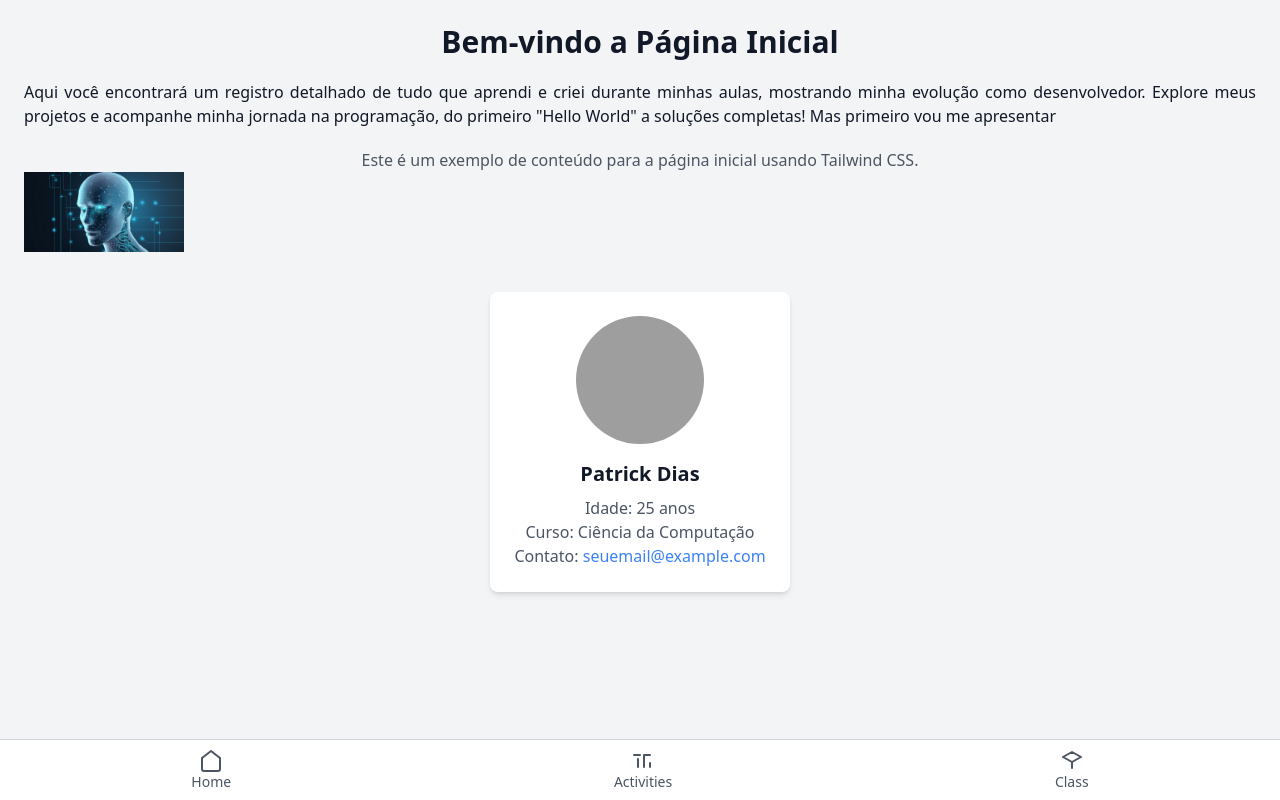
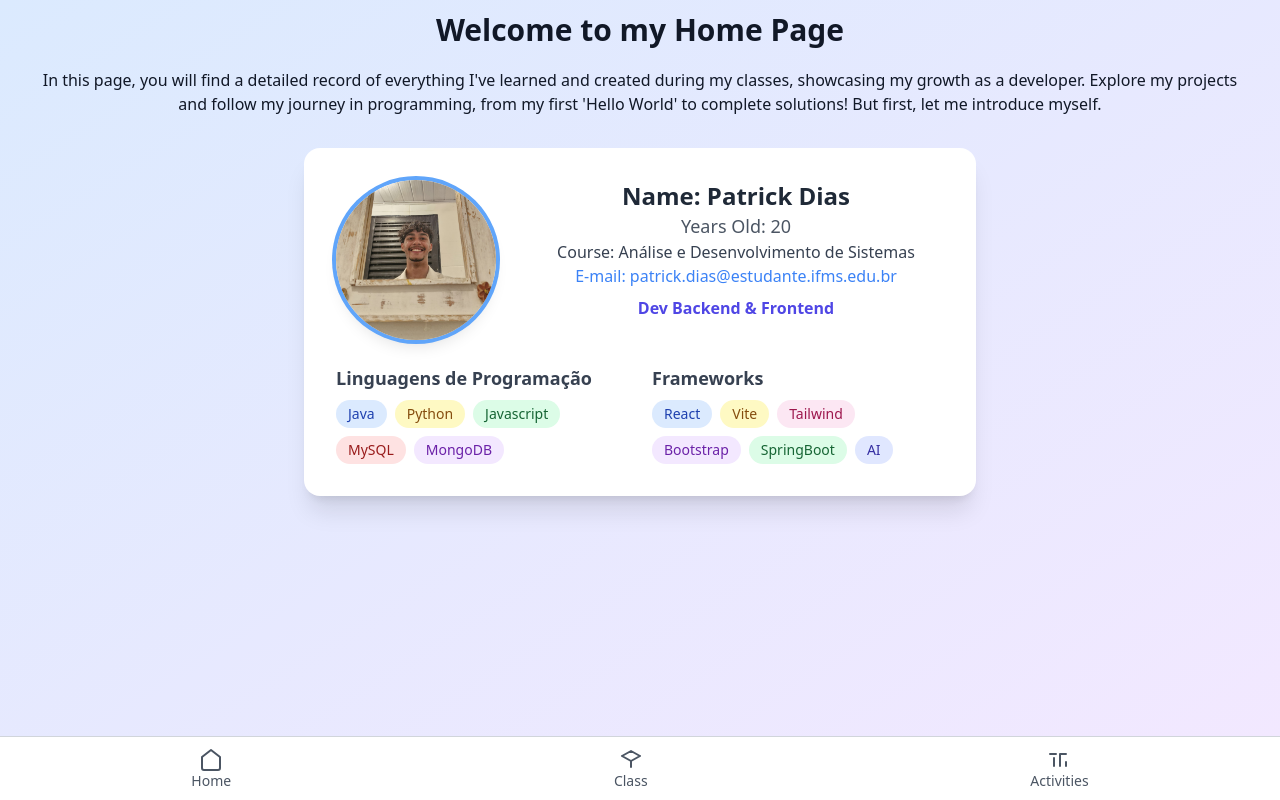
Before and after one commit to Patrick510/portfolio_python, a Flask app: page / in a window 1280 px wide. Run offline with Flask 3, Linux system fonts and the light colour scheme; some libraries are stand-ins or nearby versions; grey boxes are pictures that could not be loaded.

Commit message:
refactor base and index templates with improved layout, styling, and accessibility enhancements

```diff
--- a/app/templates/base.html
+++ b/app/templates/base.html
@@ -1,5 +1,5 @@
 <!DOCTYPE html>
-<html lang="pt-BR">
+<html lang="pt-BR" class="h-full">
 
 <head>
   <meta charset="UTF-8">
@@ -9,16 +9,16 @@
   <script src="https://unpkg.com/boxicons@2.1.4/dist/boxicons.js"></script>
 </head>
 
-<body class="h-screen flex flex-col bg-gray-100">
-  <main class="flex-1 p-6 pb-20 bg-gray-100">
+<body class="h-full flex flex-col bg-gradient-to-br from-blue-100 to-purple-100">
+  <main class="flex-1 overflow-y-auto p-3">
     {% block content %}
     {% endblock %}
   </main>
 
-  <nav class="fixed bottom-0 w-full bg-white border-t border-gray-300">
-    <ul class="flex justify-around items-center py-2">
+  <nav class="bg-white border-t border-gray-300 h-16">
+    <ul class="flex justify-around items-center h-full">
       <li class="flex flex-col items-center">
-        <a href="/index" class="text-gray-600 hover:text-green-500 flex flex-col items-center">
+        <a href="/index" class="text-gray-600 hover:text-blue-500 flex flex-col items-center">
           <svg xmlns="http://www.w3.org/2000/svg" class="h-6 w-6" fill="none" viewBox="0 0 24 24" stroke="currentColor">
             <path stroke-linecap="round" stroke-linejoin="round" stroke-width="2" d="M3 10l9-7 9 7v11a2 2 0 01-2 2H5a2 2 0 01-2-2V10z" />
           </svg>
@@ -27,7 +27,16 @@
       </li>
 
       <li class="flex flex-col items-center">
-        <a href="/activity" class="text-gray-600 hover:text-green-500 flex flex-col items-center">
+        <a href="/class" class="text-gray-600 hover:text-blue-500 flex flex-col items-center">
+          <svg xmlns="http://www.w3.org/2000/svg" class="h-6 w-6" fill="none" viewBox="0 0 24 24" stroke="currentColor">
+            <path stroke-linecap="round" stroke-linejoin="round" stroke-width="2" d="M12 14l9-5-9-5-9 5 9 5zm0 0v6m0-6L3 9m9 5l9-5" />
+          </svg>
+          <span class="text-sm">Class</span>
+        </a>
+      </li>
+
+      <li class="flex flex-col items-center">
+        <a href="/activity" class="text-gray-600 hover:text-blue-500 flex flex-col items-center">
           <svg xmlns="http://www.w3.org/2000/svg" class="h-6 w-6" fill="none" viewBox="0 0 24 24" stroke="currentColor">
             <path stroke-linecap="round" stroke-linejoin="round" stroke-width="2" d="M3 7h6m4 0h6m-6 0v12m-6 0v-8m12 8v-4" />
           </svg>
@@ -35,14 +44,6 @@
         </a>
       </li>
 
-      <li class="flex flex-col items-center">
-        <a href="/class" class="text-gray-600 hover:text-green-500 flex flex-col items-center">
-          <svg xmlns="http://www.w3.org/2000/svg" class="h-6 w-6" fill="none" viewBox="0 0 24 24" stroke="currentColor">
-            <path stroke-linecap="round" stroke-linejoin="round" stroke-width="2" d="M12 14l9-5-9-5-9 5 9 5zm0 0v6m0-6L3 9m9 5l9-5" />
-          </svg>
-          <span class="text-sm">Class</span>
-        </a>
-      </li>
     </ul>
   </nav>
 </body>
--- a/app/templates/index.html
+++ b/app/templates/index.html
@@ -1,21 +1,48 @@
 {% extends 'base.html' %}
 
 {% block content %}
-<h1 class="text-3xl font-semibold text-gray-900 text-center">Bem-vindo a Página Inicial</h1>
-<h3 class="text-gray-900 mt-5 text-justify">Aqui você encontrará um registro detalhado de tudo que aprendi e criei durante minhas aulas, mostrando minha evolução como desenvolvedor. Explore meus projetos e acompanhe minha jornada na programação, do primeiro "Hello World" a soluções completas! Mas primeiro vou me apresentar</h3>
-<p class="mt-5 text-gray-600 text-center">Este é um exemplo de conteúdo para a página inicial usando Tailwind CSS.</p>
-<div style="width: 10rem;">
-  <img class="imgquad" src="{{url_for('static', filename='imagem1.png')}}">
-</div>
-
-<div class="flex justify-center mt-10">
-  <div class="bg-white shadow-md rounded-lg p-6 max-w-sm">
-    <img class="w-32 h-32 rounded-full mx-auto" src="{{url_for('static', filename='sua_foto.jpg')}}" alt="Sua Foto">
-    <div class="text-center mt-4">
-      <h2 class="text-xl font-semibold text-gray-900">{{nome}}</h2>
-      <p class="text-gray-600 mt-2">Idade: 25 anos</p>
-      <p class="text-gray-600">Curso: Ciência da Computação</p>
-      <p class="text-gray-600">Contato: <a href="mailto:seuemail@example.com" class="text-blue-500">seuemail@example.com</a></p>
+<div class="flex flex-col items-center w-full">
+  <div class="text-center mb-8 px-4">
+    <h1 class="text-3xl font-semibold text-gray-900">Welcome to my Home Page</h1>
+    <h3 class="text-gray-900 mt-5">In this page, you will find a detailed record of everything I've learned and created during my classes, showcasing my growth as a developer. Explore my projects and follow my journey in programming, from my first 'Hello World' to complete solutions! But first, let me introduce myself.</h3>
+  </div>
+  <div class="bg-white shadow-xl rounded-2xl p-8 max-w-2xl w-full mx-4 mb-8 transform hover:scale-105 transition-transform duration-300">
+    <div class="flex flex-col md:flex-row items-center md:items-start">
+      <div class="md:mr-8 mb-6 md:mb-0">
+        <div class="w-40 h-40 rounded-full overflow-hidden mx-auto ring-4 ring-blue-400 shadow-lg">
+          <img class="w-full h-full object-cover" src="{{url_for('static', filename='patrick.jpg')}}" alt="Sua Foto">
+        </div>
+      </div>
+      <div class="text-center md:text-left flex-grow">
+        <h2 class="text-2xl font-bold text-gray-800 text-center">Name: {{nome}}</h2>
+        <p class="text-lg text-gray-600 text-center">Years Old: 20</p>
+        <p class="text-gray-700 font-medium text-center">Course: Análise e Desenvolvimento de Sistemas</p>
+        <p class="text-center text-blue-500 hover:text-blue-600 transition-colors duration-300">E-mail: patrick.dias@estudante.ifms.edu.br</p>
+        <p class="text-indigo-600 font-semibold mt-2 text-center">Dev Backend & Frontend</p>
+      </div>
+    </div>
+    <div class="mt-6 grid md:grid-cols-2 gap-6">
+      <div>
+        <h3 class="text-lg font-semibold text-gray-700 mb-2">Linguagens de Programação</h3>
+        <div class="flex flex-wrap gap-2">
+          <span class="px-3 py-1 bg-blue-100 text-blue-800 rounded-full text-sm">Java</span>
+          <span class="px-3 py-1 bg-yellow-100 text-yellow-800 rounded-full text-sm">Python</span>
+          <span class="px-3 py-1 bg-green-100 text-green-800 rounded-full text-sm">Javascript</span>
+          <span class="px-3 py-1 bg-red-100 text-red-800 rounded-full text-sm">MySQL</span>
+          <span class="px-3 py-1 bg-purple-100 text-purple-800 rounded-full text-sm">MongoDB</span>
+        </div>
+      </div>
+      <div>
+        <h3 class="text-lg font-semibold text-gray-700 mb-2">Frameworks</h3>
+        <div class="flex flex-wrap gap-2">
+          <span class="px-3 py-1 bg-blue-100 text-blue-800 rounded-full text-sm">React</span>
+          <span class="px-3 py-1 bg-yellow-100 text-yellow-800 rounded-full text-sm">Vite</span>
+          <span class="px-3 py-1 bg-pink-100 text-pink-800 rounded-full text-sm">Tailwind</span>
+          <span class="px-3 py-1 bg-purple-100 text-purple-800 rounded-full text-sm">Bootstrap</span>
+          <span class="px-3 py-1 bg-green-100 text-green-800 rounded-full text-sm">SpringBoot</span>
+          <span class="px-3 py-1 bg-indigo-100 text-indigo-800 rounded-full text-sm">AI</span>
+        </div>
+      </div>
     </div>
   </div>
 </div>
```
Also changed, not shown: app/static/patrick.jpg (added).
